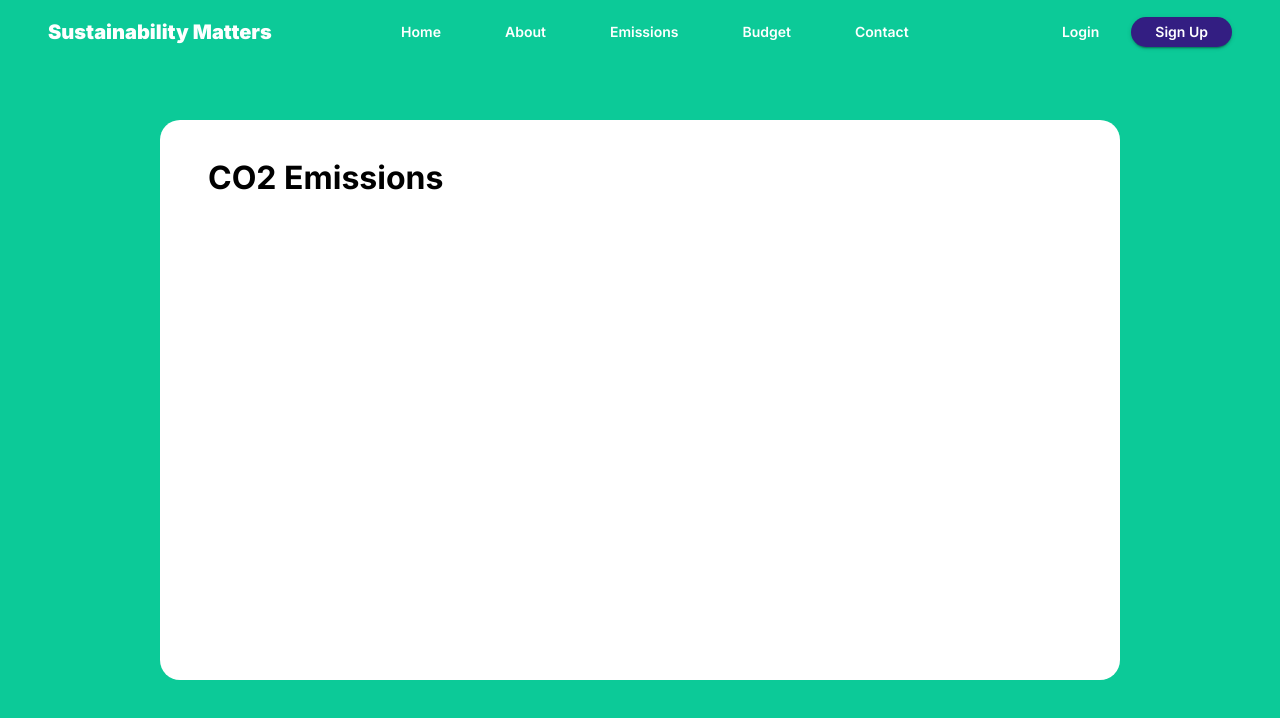
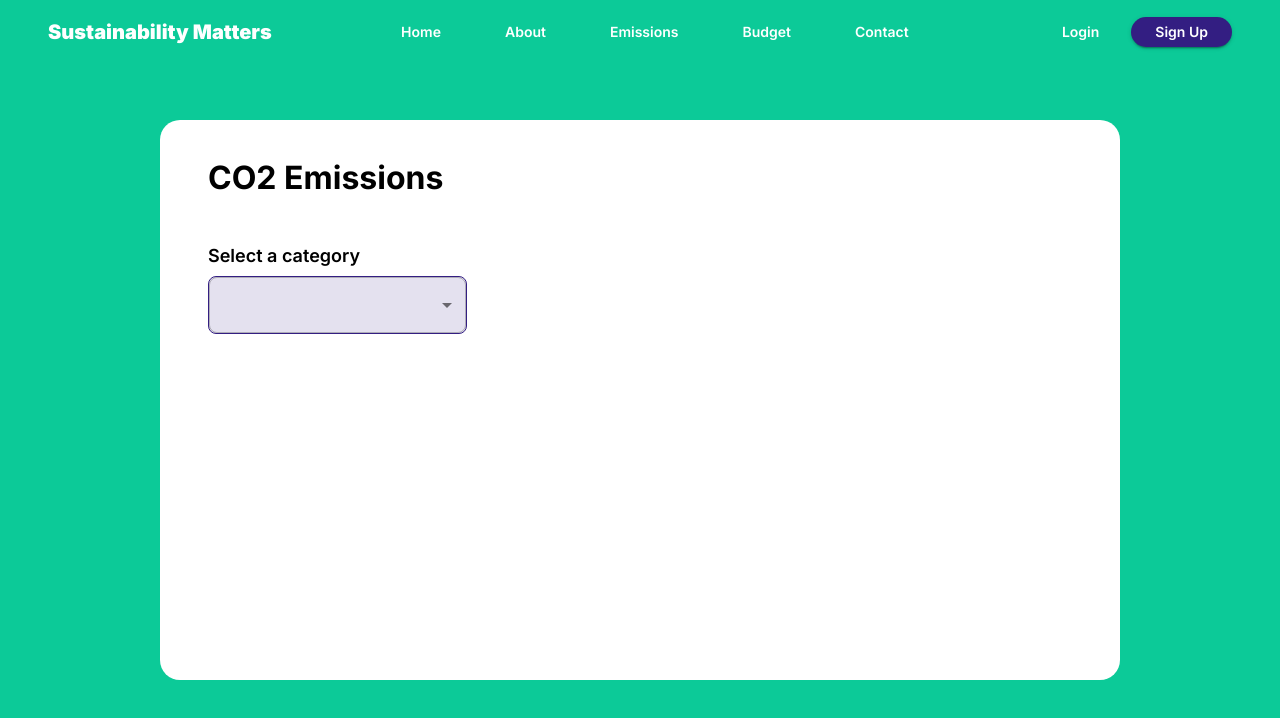
Before and after one commit to laaragm/Sustainability-Matters-FrontEnd, a React (Create React App) app: page /add-emission in a window 1280 px wide. Shown: the top 718 px of the page. Built offline with nearby package versions, Linux system fonts and the light colour scheme.

Commit message:
Implement CategorySelector component

```diff
--- /dev/null
+++ b/src/pages/AddEmission/components/CategorySelector/index.tsx
@@ -0,0 +1,20 @@
+import { CustomizedSelectField } from "../../../../shared/components/CustomizedSelectField";
+
+interface CategorySelectorProps {
+    value: string;
+    onChange: (newValue: string) => void;
+}
+
+const options = ["Transport", "Food", "Electricity"];
+
+export function CategorySelector({ value, onChange }: CategorySelectorProps) {
+    return (
+        <CustomizedSelectField
+            title="Select a category"
+            id="category-field-add-emission"
+            options={options}
+            value={value}
+            onChange={(newValue) => onChange(newValue)}
+        />
+    );
+}
--- a/src/pages/AddEmission/index.tsx
+++ b/src/pages/AddEmission/index.tsx
@@ -2,6 +2,7 @@ import { useState } from "react";
 import { Stack, useMediaQuery, useTheme } from "@mui/material";
 
 import { StyledCard, StyledTitle } from "./styles";
+import { CategorySelector } from "./components/CategorySelector";
 
 export default function AddEmission() {
     const theme = useTheme();
@@ -9,6 +10,10 @@ export default function AddEmission() {
     const [category, setCategory] = useState("");
     const [subCategory, setSubCategory] = useState("");
     const [amount, setAmount] = useState("");
+
+    const handleCategory = (newCategory: string) => {
+        setCategory(newCategory);
+    };
 
     return (
         <Stack
@@ -30,6 +35,12 @@ export default function AddEmission() {
                     <Stack direction="row">
                         <StyledTitle>CO2 Emissions</StyledTitle>
                     </Stack>
+                    <Stack width="30%" pt={5}>
+                        <CategorySelector
+                            value={category}
+                            onChange={handleCategory}
+                        />
+                    </Stack>
                 </Stack>
             </StyledCard>
         </Stack>
--- /dev/null
+++ b/src/shared/components/CustomizedSelectField/index.tsx
@@ -0,0 +1,45 @@
+import { Stack, useMediaQuery, useTheme } from "@mui/material";
+
+import { StyledLabel, StyledSelect, StyledMenuItem } from "./styles";
+
+interface CustomizedSelectFieldProps {
+    value: any;
+    id: string;
+    title?: string;
+    options: any;
+    onChange: (value: any) => void;
+}
+
+export function CustomizedSelectField({
+    value,
+    onChange,
+    options,
+    id,
+    title,
+}: CustomizedSelectFieldProps) {
+    const theme = useTheme();
+    const isMobile = useMediaQuery(theme.breakpoints.down("md"));
+
+    return (
+        <Stack
+            direction="column"
+            alignItems="flex-start"
+            justifyContent="center"
+            spacing={1}
+            width="100%"
+        >
+            {!!title && <StyledLabel>{title}</StyledLabel>}
+            <StyledSelect
+                labelId={`${id}-label`}
+                id={id}
+                value={value}
+                label=""
+                onChange={(event) => onChange(event.target.value)}
+            >
+                {options.map((option: any) => (
+                    <StyledMenuItem value={option}>{option}</StyledMenuItem>
+                ))}
+            </StyledSelect>
+        </Stack>
+    );
+}
--- /dev/null
+++ b/src/shared/components/CustomizedSelectField/styles.ts
@@ -0,0 +1,28 @@
+import { Select, MenuItem } from "@mui/material";
+import { styled } from "@mui/material/styles";
+
+export const StyledLabel = styled("div")(({ theme }) => ({
+    fontWeight: 600,
+    fontSize: "1.125rem",
+    lineHeight: "1.5rem",
+    color: theme.palette.text.secondary,
+    "@media (max-width: 400px)": {
+        fontSize: "1rem",
+        lineHeight: "3rem",
+    },
+}));
+
+export const StyledSelect = styled(Select)(({ theme }) => ({
+    background: "rgba(51, 30, 130, 0.13)",
+    color: theme.palette.common.black,
+    fontWeight: 400,
+    width: "100%",
+    boxSizing: "border-box",
+    border: `1px solid ${theme.palette.secondary.main}`,
+    borderRadius: "0.5rem",
+}));
+
+export const StyledMenuItem = styled(MenuItem)(({ theme }) => ({
+    color: theme.palette.common.black,
+    fontWeight: 400,
+}));
```
